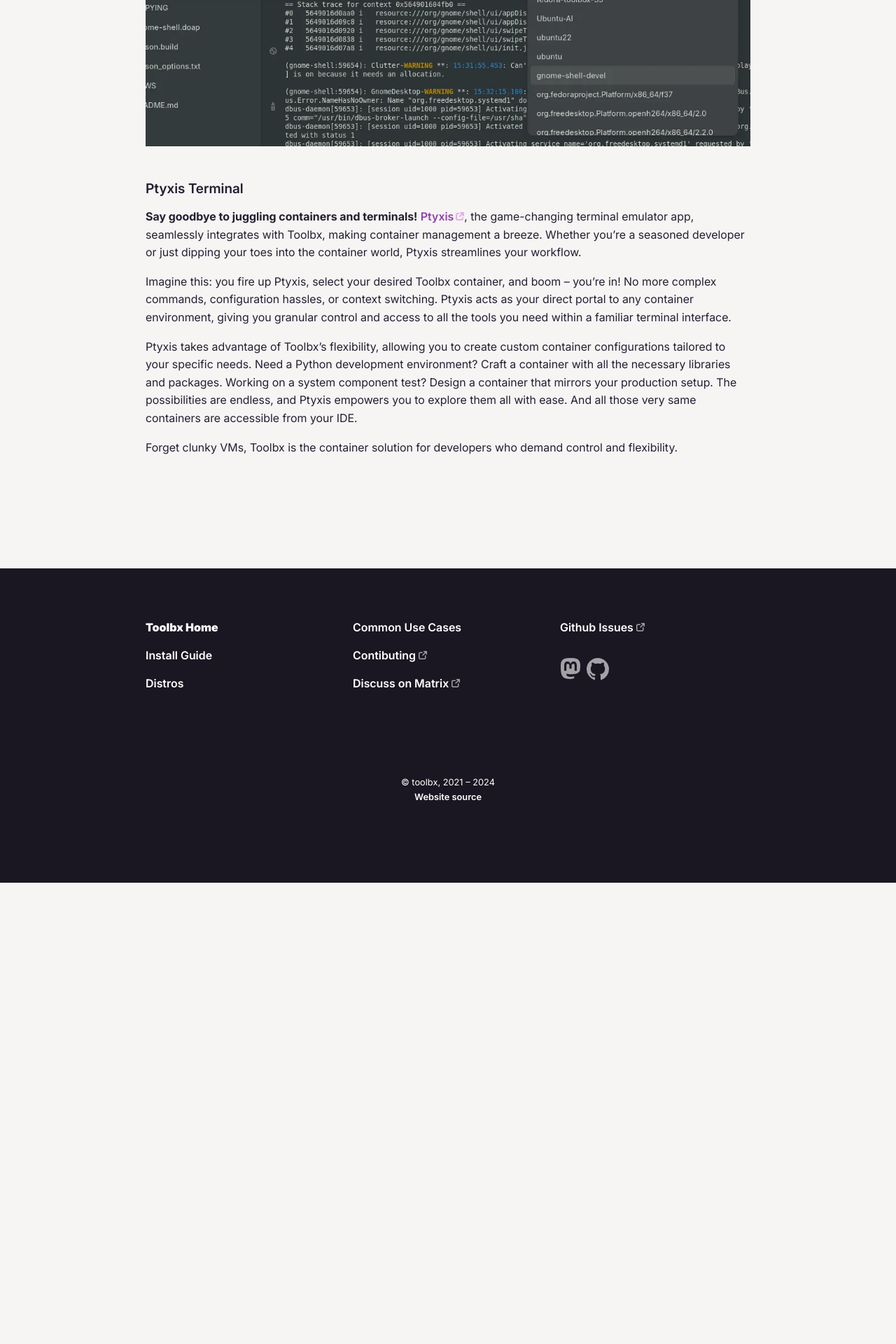
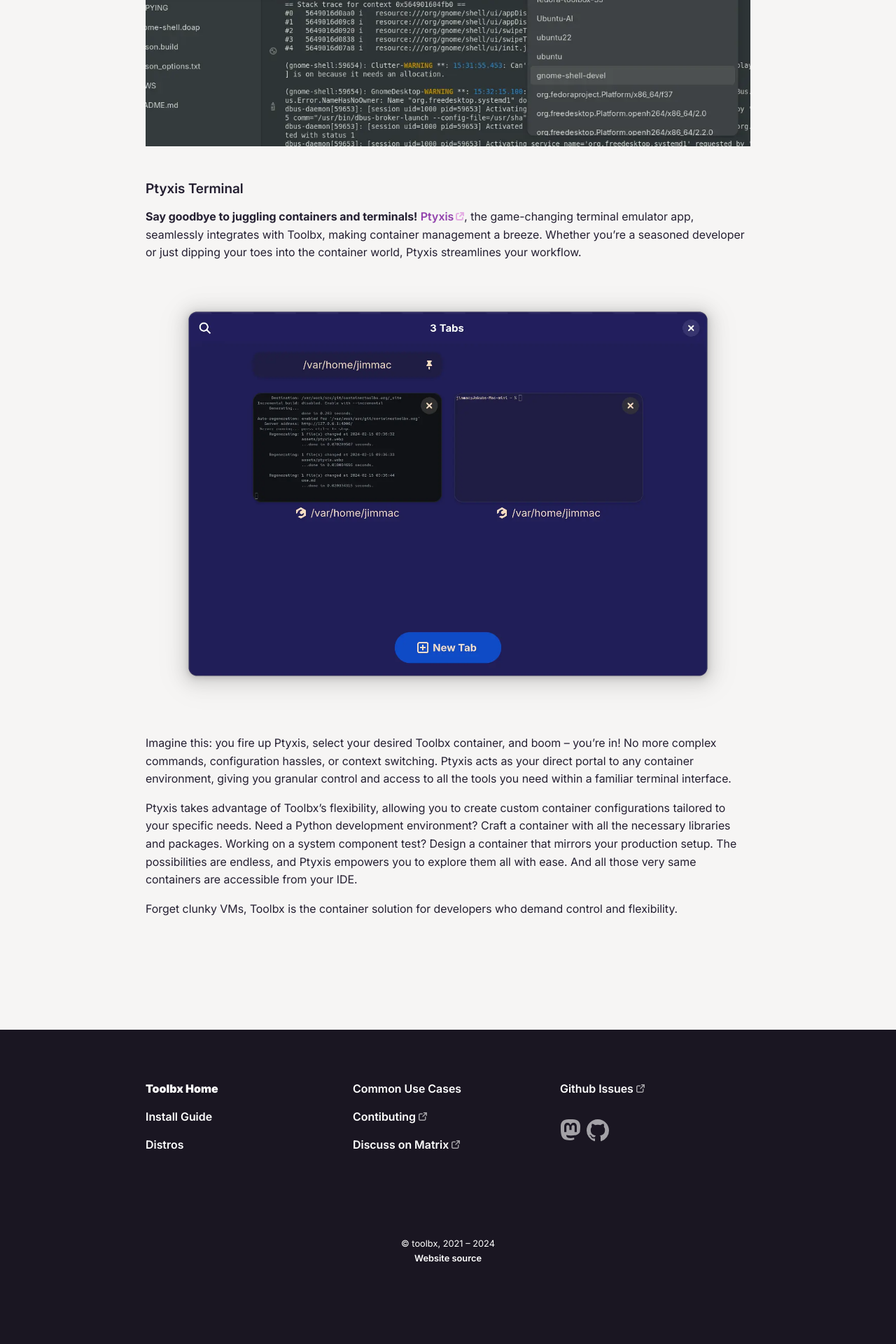
Before and after one commit to containers/containertoolbx.org, a Jekyll site: the page built from use.md, in a window 1280 px wide. Shown: the part 1504-3424 px from the top of the page at 70% size. Built offline with Jekyll 4.4.1, drawn with Linux system fonts in a browser that asks for light colours; before the commit the page ends 2765 px from its top, so only the background shows below that.

Commit message:
ptyxis screenshot

```diff
--- a/use.md
+++ b/use.md
@@ -24,6 +24,8 @@
 
 **Say goodbye to juggling containers and terminals!** [Ptyxis](https://gitlab.gnome.org/chergert/prompt), the game-changing terminal emulator app, seamlessly integrates with Toolbx, making container management a breeze. Whether you're a seasoned developer or just dipping your toes into the container world, Ptyxis streamlines your workflow.
 
+![Jekyll in a container](../assets/ptyxis.webp){: .full}
+
 Imagine this: you fire up Ptyxis, select your desired Toolbx container, and boom – you're in! No more complex commands, configuration hassles, or context switching. Ptyxis acts as your direct portal to any container environment, giving you granular control and access to all the tools you need within a familiar terminal interface.
 
 Ptyxis takes advantage of Toolbx's flexibility, allowing you to create custom container configurations tailored to your specific needs. Need a Python development environment? Craft a container with all the necessary libraries and packages. Working on a system component test? Design a container that mirrors your production setup. The possibilities are endless, and Ptyxis empowers you to explore them all with ease. And all those very same containers are accessible from your IDE.
```
Also changed, not shown: assets/ptyxis.webp (added).
